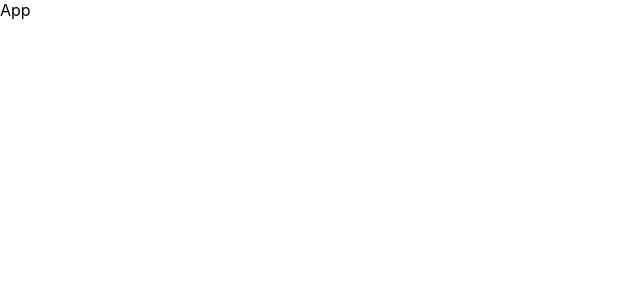
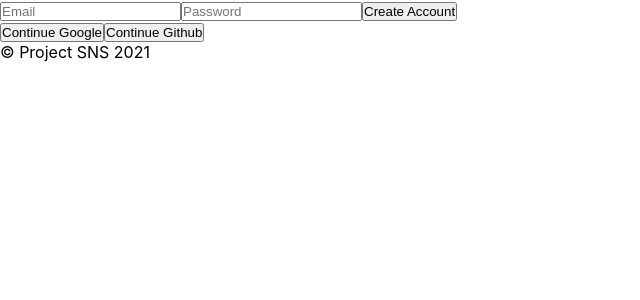
Before and after one commit to maaaaaaaaad/Simple-Mini-SNS, a React (Create React App) app: page / in a window 1280 px wide. Shown: the top 300 px of the page, without its empty margins (0-640 px from the left). Built offline with nearby package versions, Linux system fonts and the light colour scheme.

Commit message:
Login form mark up is complete

```diff
--- a/src/App.tsx
+++ b/src/App.tsx
@@ -1,7 +1,17 @@
-import React from "react";
+import React, { useState } from "react";
+import AppRoutes from "./components/Routes";
 
 const App: React.FC = () => {
-  return <div>App</div>;
+  const [loginState, setLoginState] = useState(false);
+
+  return (
+    <div className="app">
+      <AppRoutes loginState={loginState}></AppRoutes>
+      <footer className="app__footer">
+        &copy; Project SNS {new Date().getFullYear()}
+      </footer>
+    </div>
+  );
 };
 
 export default App;
--- /dev/null
+++ b/src/components/Routes.tsx
@@ -0,0 +1,32 @@
+import React from "react";
+import { BrowserRouter, Route, Switch } from "react-router-dom";
+import Home from "../routes/Home";
+import Login from "../routes/Login";
+
+interface Props {
+  loginState: boolean;
+}
+
+const AppRoutes: React.FC<Props> = ({ loginState }) => {
+  return (
+    <>
+      <BrowserRouter>
+        {!loginState ? (
+          <Switch>
+            <Route exact path="/">
+              <Login></Login>
+            </Route>
+          </Switch>
+        ) : (
+          <Switch>
+            <Route exact path="/">
+              <Home></Home>
+            </Route>
+          </Switch>
+        )}
+      </BrowserRouter>
+    </>
+  );
+};
+
+export default AppRoutes;
--- /dev/null
+++ b/src/routes/Home.tsx
@@ -0,0 +1,7 @@
+import React from "react";
+
+const Home: React.FC = () => {
+  return <div>Home</div>;
+};
+
+export default Home;
--- /dev/null
+++ b/src/routes/Login.tsx
@@ -0,0 +1,67 @@
+import React, { useState } from "react";
+
+const Login: React.FC = () => {
+  const [email, setEmail] = useState<string>("");
+  const [password, setPassword] = useState<string>("");
+  const [newAccount, setAccount] = useState<boolean>(true);
+
+  const onChange: React.ChangeEventHandler<HTMLElement> = (
+    event: React.ChangeEvent<HTMLTextAreaElement>
+  ) => {
+    const {
+      target: { name, value },
+    } = event;
+
+    if (name === "email") {
+      setEmail(value);
+    } else if (name === "password") {
+      setPassword(value);
+    }
+  };
+
+  const onSubmit: React.FormEventHandler<HTMLFormElement> = (event) => {
+    event.preventDefault();
+    if (newAccount) {
+      // Create Account
+    } else {
+      // Login
+    }
+  };
+
+  return (
+    <>
+      <form onSubmit={onSubmit} className="form">
+        <input
+          className="form__email"
+          name="email"
+          type="email"
+          placeholder="Email"
+          value={email}
+          required
+          onChange={onChange}
+        />
+        <input
+          className="form__password"
+          name="password"
+          type="password"
+          placeholder="Password"
+          value={password}
+          required
+          onChange={onChange}
+        />
+        <input
+          className="form__submit"
+          name="submit"
+          type="submit"
+          value={newAccount ? "Create Account" : "SIGN IN"}
+        />
+      </form>
+      <div className="btn">
+        <button className="btn__google">Continue Google</button>
+        <button className="btn__github">Continue Github</button>
+      </div>
+    </>
+  );
+};
+
+export default Login;
```
Also changed, not shown: src/routes/About.tsx (added, +7 -0 lines), src/routes/EditProfile.tsx (added, +7 -0 lines), src/routes/Profile.tsx (added, +7 -0 lines).
